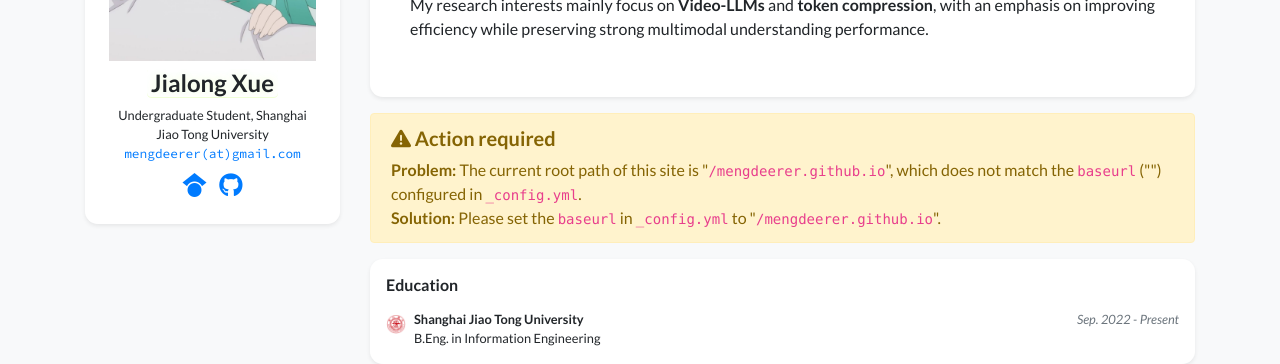
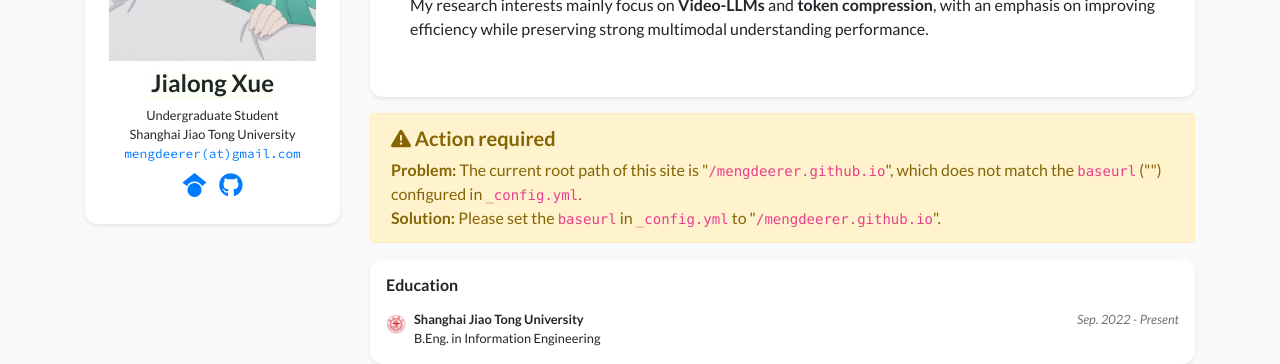
Before and after one commit to mengdeerer/mengdeerer.github.io, a Jekyll site: the page built from index.html, in a window 1280 px wide. Shown: the part 250-614 px from the top of the page. Built offline with Jekyll 4.4.1, drawn with Linux system fonts in a browser that asks for light colours; nearby versions of some CDN libraries; a style sheet for code colours, icons or effects is not loaded.

Commit message:
Refine profile header link styling and split position text

```diff
--- a/_data/profile.yml
+++ b/_data/profile.yml
@@ -3,7 +3,9 @@
 navbar_name: "Jialong Xue"
 
 positions:
-- name: Undergraduate Student, Shanghai Jiao Tong University
+- name: >-
+    Undergraduate Student<br>
+    Shanghai Jiao Tong University
 
 
 email: "mengdeerer@gmail.com"
--- a/_includes/widgets/profile_card.html
+++ b/_includes/widgets/profile_card.html
@@ -22,7 +22,6 @@
                                 {% if site.data.profile.cv_link %}
                                 <a class="name-cv-link" target="_blank" href="{{ site.data.profile.cv_link | relative_url }}" aria-label="{{ site.data.profile.primary_name }}">
                                     <span class="name-cv-text">{{ site.data.profile.primary_name }}{% if site.data.profile.secondary_name %} <small>{{ site.data.profile.secondary_name }}</small>{% endif %}</span>
-                                    <span class="name-cv-overlay"><i class="fas fa-file-alt"></i> CV</span>
                                 </a>
                                 {% else %}
                                 {{ site.data.profile.primary_name }} <small>{{ site.data.profile.secondary_name }}</small>
--- a/_includes/widgets/profile_card_mini.html
+++ b/_includes/widgets/profile_card_mini.html
@@ -25,7 +25,6 @@
                         {% if site.data.profile.cv_link %}
                         <a class="name-cv-link" target="_blank" href="{{ site.data.profile.cv_link | relative_url }}" aria-label="{{ site.data.profile.primary_name }}">
                             <span class="name-cv-text">{{ site.data.profile.primary_name }}</span>
-                            <span class="name-cv-overlay"><i class="fas fa-file-alt"></i> CV</span>
                         </a>
                         {% else %}
                         {{ site.data.profile.primary_name }}
--- a/assets/css/global.css
+++ b/assets/css/global.css
@@ -151,56 +151,12 @@
     text-shadow: 2px 0 rgba(152, 255, 0, 0.4);
 }
 
-.name-cv-overlay {
-    position: absolute;
-    inset: 0;
-    display: inline-flex;
-    align-items: center;
-    justify-content: center;
-    gap: 0.35rem;
-    padding: 0 0.45rem;
-    color: #b7ff2a;
-    background: transparent;
-    border: 1px solid rgba(183, 255, 42, 0.18);
-    border-radius: 0.35rem;
-    opacity: 0;
-    transform: scale(0.92);
-    text-transform: uppercase;
-    letter-spacing: 0.08em;
-    font-family: "Source Code Pro", monospace;
-    font-size: 0.62em;
-    white-space: nowrap;
-    box-shadow:
-        0 0 12px rgba(183, 255, 42, 0.12),
-        inset 0 0 10px rgba(183, 255, 42, 0.04);
-    backdrop-filter: blur(1px);
-    transition:
-        opacity 0.18s ease,
-        transform 0.18s ease,
-        box-shadow 0.18s ease,
-        filter 0.18s ease,
-        border-color 0.18s ease;
-}
-
 .name-cv-link:hover .name-cv-text,
 .name-cv-link:focus .name-cv-text,
 .name-cv-link:focus-within .name-cv-text {
-    opacity: 0.12;
+    opacity: 0;
     transform: scale(1.04);
-}
-
-.name-cv-link:hover .name-cv-overlay,
-.name-cv-link:focus .name-cv-overlay,
-.name-cv-link:focus-within .name-cv-overlay {
-    opacity: 1;
-    transform: scale(1);
-    box-shadow:
-        0 0 16px rgba(183, 255, 42, 0.22),
-        0 0 28px rgba(183, 255, 42, 0.14),
-        inset 0 0 12px rgba(183, 255, 42, 0.06);
-    border-color: rgba(183, 255, 42, 0.38);
-    filter: brightness(1.06);
-    animation: name-cv-overlay-flicker 0.38s steps(1, end) 1;
+    filter: brightness(1.08);
 }
 
 .name-cv-link:hover::before,
@@ -226,35 +182,6 @@
 
 .name-cv-link:focus {
     outline: none;
-}
-
-@keyframes name-cv-overlay-flicker {
-    0% {
-        opacity: 0;
-        transform: scale(0.92);
-        filter: brightness(1.35);
-    }
-    20% {
-        opacity: 1;
-        transform: scale(1.02);
-    }
-    32% {
-        opacity: 0.18;
-    }
-    46% {
-        opacity: 0.95;
-    }
-    58% {
-        opacity: 0.36;
-    }
-    74% {
-        opacity: 1;
-    }
-    100% {
-        opacity: 1;
-        transform: scale(1);
-        filter: brightness(1.06);
-    }
 }
 
 @keyframes name-cv-glitch-left {
```
